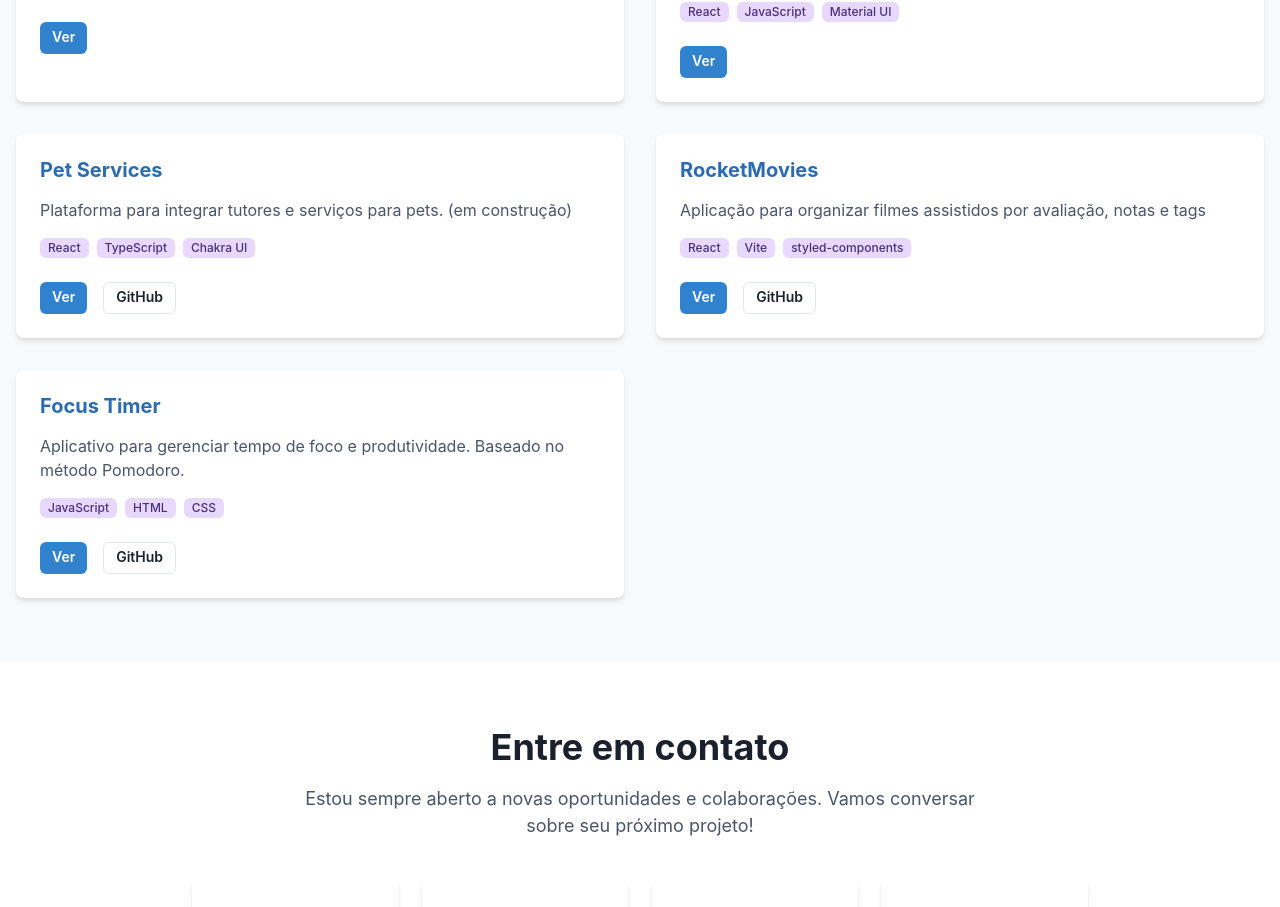
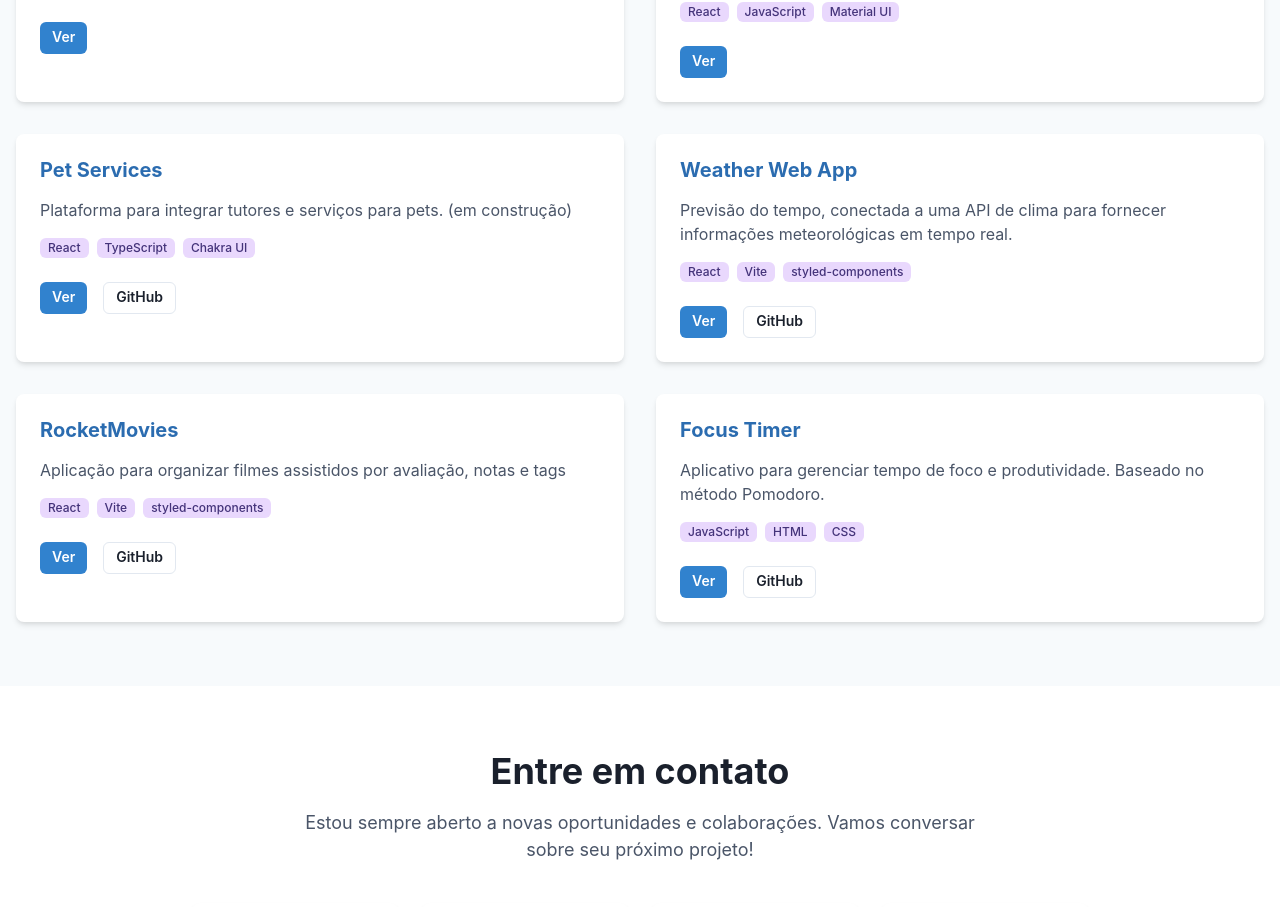
Before and after one commit to manoelvsalgado/portfolio, a React (Vite) app in the folder frontend/: page / in a window 1280 px wide. Shown: the part 2321-3228 px from the top of the page. Built offline with nearby package versions, Linux system fonts and the light colour scheme.

Commit message:
fix: add Weather Web App project details to resources

```diff
--- a/frontend/src/locales/resources.ts
+++ b/frontend/src/locales/resources.ts
@@ -107,7 +107,14 @@ export const resources = {
             projectLink: 'https://pet-services-azure.vercel.app/',
             githubLink: 'https://github.com/GuilhermeDeOliveiraAmorim/pet-services',
           },
-                    {
+          {
+            title: 'Weather Web App',
+            description: 'Previsão do tempo, conectada a uma API de clima para fornecer informações meteorológicas em tempo real.',
+            tags: ['React', 'Vite', 'styled-components'],
+            projectLink: 'https://manoelvsalgado.github.io/weather-web-app/',
+            githubLink: 'https://github.com/manoelvsalgado/weather-web-app',
+          },
+          {
             title: 'RocketMovies',
             description: 'Aplicação para organizar filmes assistidos por avaliação, notas e tags',
             tags: ['React', 'Vite', 'styled-components'],
```
